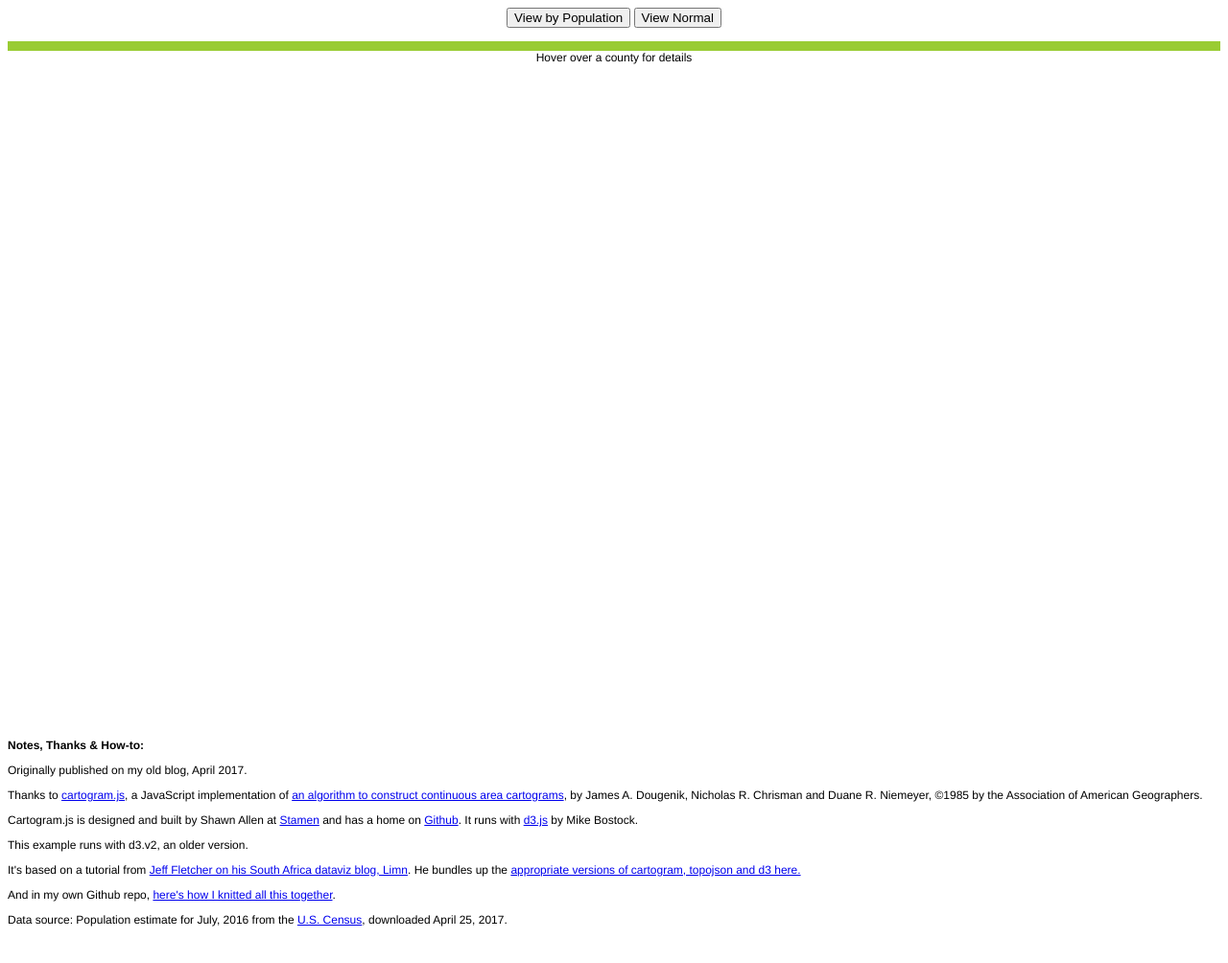
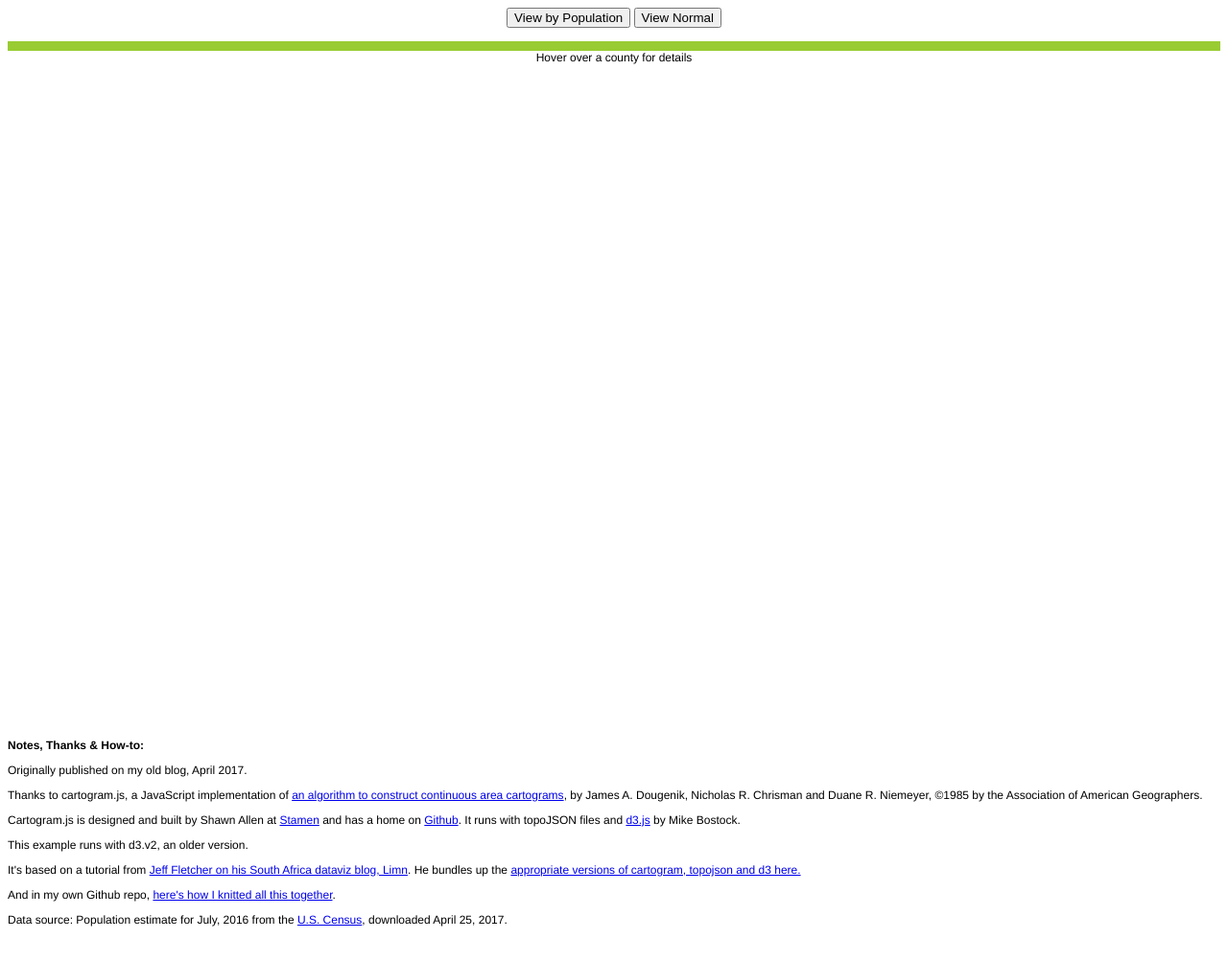
Before and after one commit to greencracker/georgia-cartogram, a plain HTML site: page index.html in a window 1280 px wide. Shown: the whole page at 96% size. Drawn offline with Linux system fonts and the light colour scheme; a script that the page names is missing.

Commit message:
change text a little

```diff
--- a/index.html
+++ b/index.html
@@ -61,13 +61,13 @@ body {
   <b>Notes, Thanks &amp; How-to:</b>
   <p>Originally published on my old blog, April 2017.</p>
 
-  <p>Thanks to <a href="http://maggielee.net/wp-content/uploads/2015/06/cartogram.js">cartogram.js</a>, a JavaScript implementation of
+  <p>Thanks to cartogram.js, a JavaScript implementation of
   <a href="http://lambert.nico.free.fr/tp/biblio/Dougeniketal1985.pdf">an algorithm to construct continuous area cartograms</a>,
   by James A. Dougenik, Nicholas R. Chrisman and Duane R. Niemeyer,
   ©1985 by the Association of American Geographers.</p>
 
   <p>Cartogram.js is designed and built by Shawn Allen at
-  <a href="http://stamen.com">Stamen</a> and has a home on <a href="https://github.com/shawnbot/d3-cartogram/" target="_blank" rel="noopener noreferrer">Github</a>. It runs with
+  <a href="http://stamen.com">Stamen</a> and has a home on <a href="https://github.com/shawnbot/d3-cartogram/" target="_blank" rel="noopener noreferrer">Github</a>. It runs with topoJSON files and
   <a href="http://d3js.org">d3.js</a> by Mike Bostock.</p>
 
   <p>This example runs with d3.v2, an older version.</p>
```
